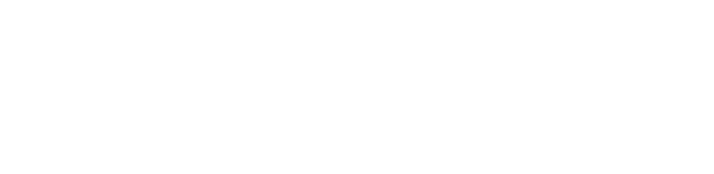
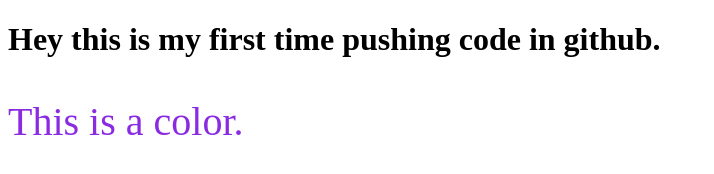
Before and after one commit to Masuma-miku/my-first-repo, a plain HTML site: page index.html in a window 1280 px wide. Shown: the whole page, without its empty margins (0-714 px from the left). Drawn offline with Linux system fonts and the light colour scheme.

Commit message:
changing code

```diff
--- a/index.html
+++ b/index.html
@@ -7,6 +7,8 @@
     <title>My First Github Repo</title>
 </head>
 <body>
+    <h1>Hey this is my first time pushing code in github.</h1>
+    <p style="color: blueviolet; font-size: 40px;">This is a color.</p>
 
 </body>
 </html>
```
Also changed, not shown: 1 other file.
